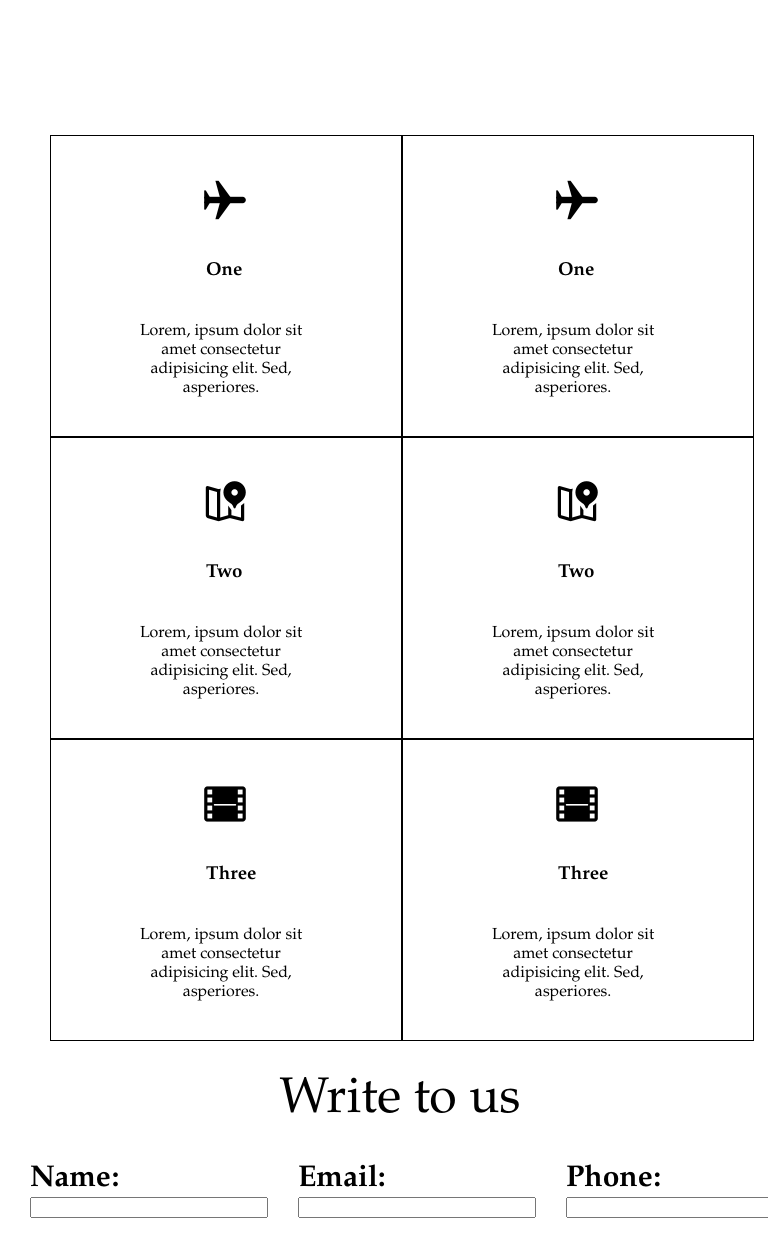
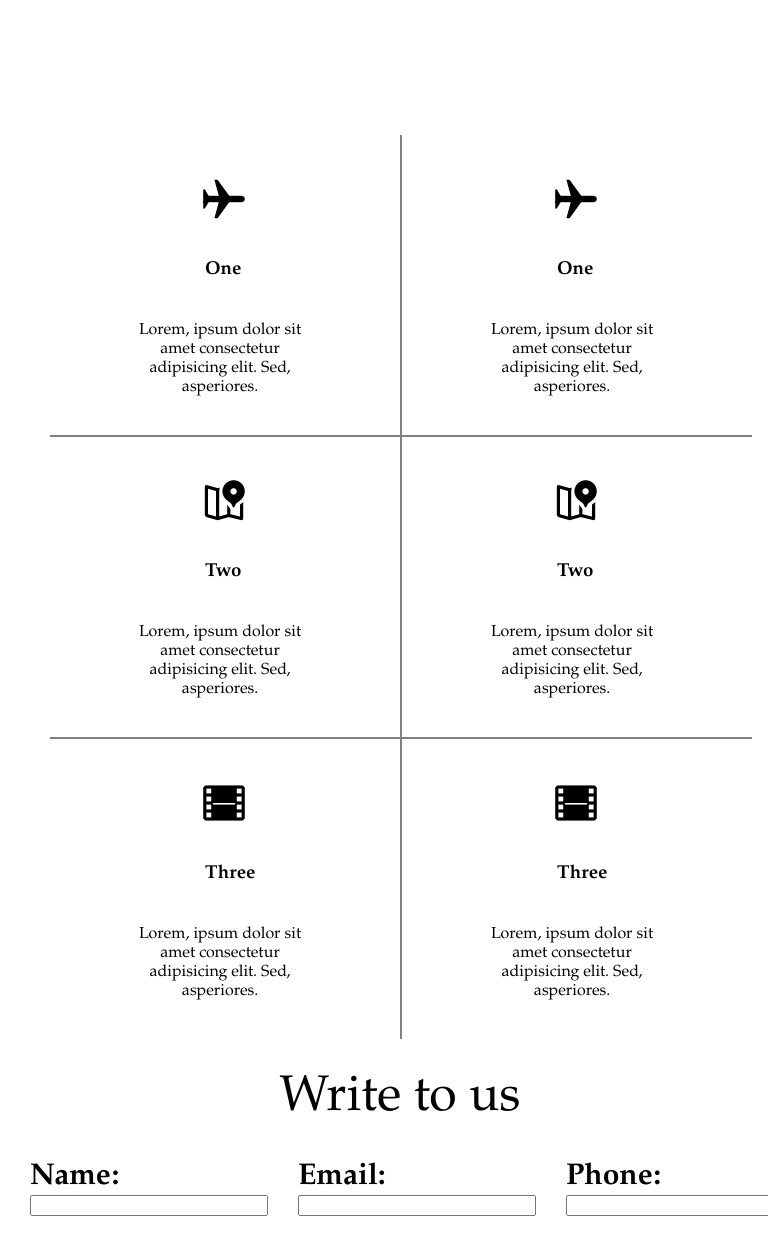
Before and after one commit to roman123org/controlwork, a plain HTML site: page index.html in a window 768 px wide. Shown: the part 2278-3511 px from the top of the page. Drawn offline with Linux system fonts and the light colour scheme.

Commit message:
edit features

```diff
--- a/style.css
+++ b/style.css
@@ -143,6 +143,7 @@ header>.img>a:hover>img {
     font-size: x-large;
     border-radius: 10px;
 }
+
 .stories3 {
     display: flex;
     height: 552px;
@@ -668,6 +669,7 @@ footer>h3 {
         font-size: x-large;
         border-radius: 10px;
     }
+
     .stories3 {
         width: 850px;
     }
@@ -774,7 +776,8 @@ footer>h3 {
         margin-left: 50px;
         width: 350px;
         height: 300px;
-        border: 1px solid #000;
+        border-bottom: 1px solid gray;
+        border-right: 1px solid gray;
     }
 
     .line1>.photo1>img {
@@ -798,7 +801,10 @@ footer>h3 {
         margin-left: 50px;
         width: 350px;
         height: 300px;
-        border: 1px solid #000;
+        border: none;
+        border-right: 1px solid gray;
+        border-top: 1px solid gray;
+        border-bottom: 1px solid gray;
     }
 
     .line1>.photo2>img {
@@ -822,7 +828,9 @@ footer>h3 {
         margin-left: 50px;
         width: 350px;
         height: 300px;
-        border: 1px solid #000;
+        border: none;
+        border-right: 1px solid gray;
+        border-top: 1px solid gray;
     }
 
     .line1>.photo3>img {
@@ -846,7 +854,9 @@ footer>h3 {
         margin-left: 0;
         width: 350px;
         height: 300px;
-        border: 1px solid #000;
+        border: none;
+        border-left: 1px solid gray;
+        border-bottom: 1px solid gray;
     }
 
     .line2>.photo4>img {
@@ -869,7 +879,10 @@ footer>h3 {
     .line2>.photo5 {
         width: 350px;
         height: 300px;
-        border: 1px solid #000;
+        border: none;
+        border-left: 1px solid gray;
+        border-top: 1px solid gray;
+        border-bottom: 1px solid gray;
     }
 
     .line2>.photo5>img {
@@ -892,7 +905,9 @@ footer>h3 {
     .line2>.photo6 {
         width: 350px;
         height: 300px;
-        border: 1px solid #000;
+        border: none;
+        border-left: 1px solid gray;
+        border-top: 1px solid gray;
     }
 
     .line2>.photo6>img {
@@ -1076,66 +1091,85 @@ footer>h3 {
     .img {
         display: none;
     }
-    .stories1{
+
+    .stories1 {
         flex-direction: column;
     }
-    .stories1>img{
+
+    .stories1>img {
         width: 600px;
         margin-top: -758px;
     }
-    .stories1>.text1>h1{
+
+    .stories1>.text1>h1 {
         margin-top: 300px;
     }
-    .stories1>.text1>h3{
+
+    .stories1>.text1>h3 {
         width: 400px;
     }
-    .stories1>.text1>h4{
+
+    .stories1>.text1>h4 {
         width: 400px;
     }
-    .stories2{
+
+    .stories2 {
         flex-direction: column;
     }
-    .stories2>img{
+
+    .stories2>img {
         width: 600px;
         margin-top: 0px;
     }
-    .stories2>.text1>h1{
+
+    .stories2>.text1>h1 {
         margin-top: 20px;
         margin-left: 45px;
     }
-    .stories2>.text1>h3{
+
+    .stories2>.text1>h3 {
         width: 400px;
         margin-left: 45px;
     }
-    .stories2>.text1>h4{
+
+    .stories2>.text1>h4 {
         width: 400px;
         margin-left: 45px;
     }
-    .stories3{
+
+    .stories3 {
         flex-direction: column;
     }
-    .stories3>img{
+
+    .stories3>img {
         width: 600px;
         margin-top: -808px;
     }
-    .stories3>.text3>h1{
+
+    .stories3>.text3>h1 {
         margin-top: 1100px;
     }
-    .stories3>.text3>h3{
+
+    .stories3>.text3>h3 {
         width: 400px;
     }
-    .stories3>.text3>h4{
+
+    .stories3>.text3>h4 {
         width: 400px;
     }
-    hr{
+
+    hr {
         margin-top: 150px;
     }
-    #gallery{
+
+    #gallery {
         margin-top: 850px;
     }
-    #gallery>h1{
+
+    #gallery>h1 {
         width: 550px;
     }
+
     #gallery>.gallery {
         margin-left: 1085px;
     }
@@ -1145,45 +1179,66 @@ footer>h3 {
         width: 542px;
         overflow: hidden;
     }
-    #features>.header{
+
+    #features>.header {
         width: 550px;
     }
-    .line1, .line2{
+
+    .line1,
+    .line2 {
         flex-direction: column;
     }
-    .line1>.photo1, .line2>.photo4{
-        margin-left: 0;
+
+    .line1>.photo1,
+    .line1>.photo2,
+    .line1>.photo3,
+    .line2>.photo4,
+    .line2>.photo5,
+    .line2>.photo6{
+        margin-left: 20px;
+        border: none;
+        border-bottom: 1px solid gray;
     }
-    #form>h1{
+
+    #form>h1 {
         width: 550px;
     }
-    .all{
+
+    .all {
         flex-direction: column;
         margin-left: -130px;
     }
-    input[type="text"]{
+
+    input[type="text"] {
         width: 500px;
     }
-    .radio{
+
+    .radio {
         margin-left: -130px;
     }
-    .topic{
+
+    .topic {
         margin-left: -130px;
     }
-    select{
+
+    select {
         width: 510px;
     }
-    .textarea{
+
+    .textarea {
         margin-left: -130px;
     }
-    textarea{
+
+    textarea {
         width: 510px;
     }
-    .footerform{
+
+    .footerform {
         margin-left: -130px;
         width: 650px;
     }
-    footer{
+
+    footer {
         width: 550px;
     }
 }
```
